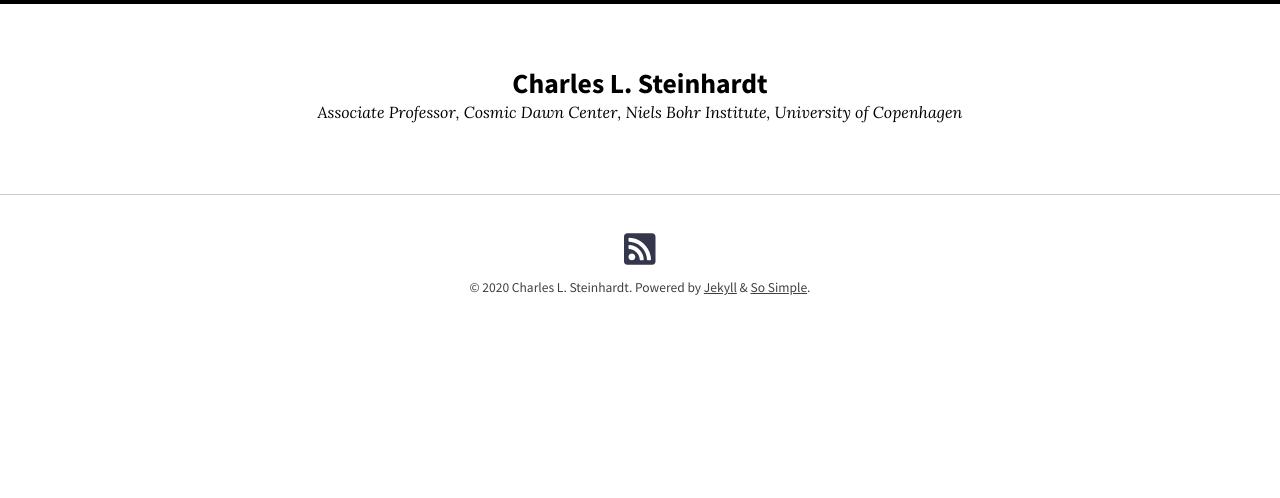
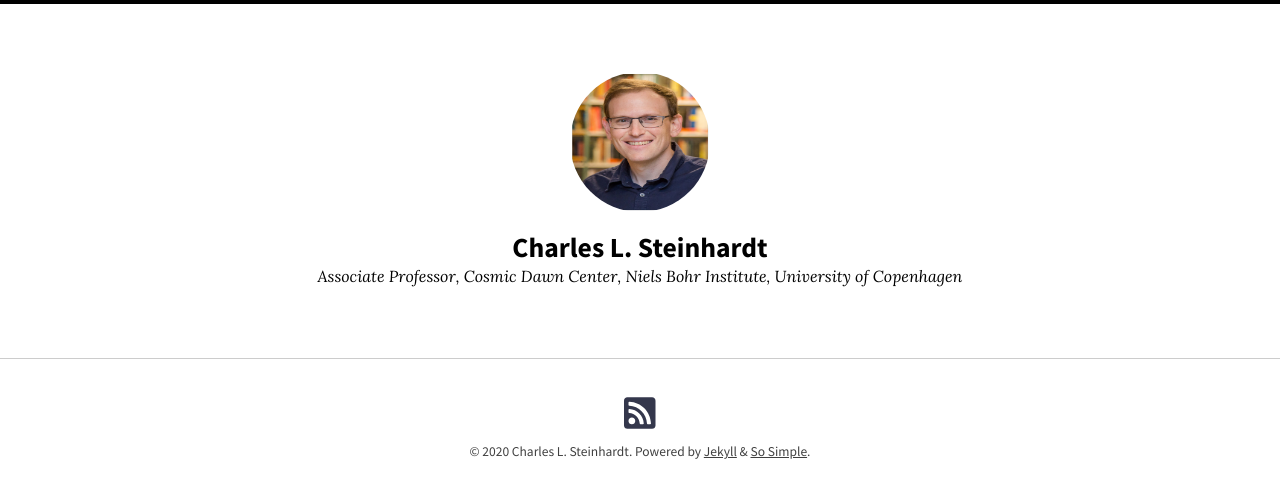
Before and after one commit to CSteinhardt/csteinhardt.github.io, a Jekyll site: the page built from index.md, in a window 1280 px wide. Shown: the top 498 px of the page. Built offline with Jekyll 4.4.1, drawn with Linux system fonts in a browser that asks for light colours; nearby versions of some CDN libraries.

Commit message:
Added image

```diff
--- a/_config.yml
+++ b/_config.yml
@@ -21,7 +21,7 @@ title: "Charles L. Steinhardt"
 description: "Associate Professor, Cosmic Dawn Center, Niels Bohr Institute, University of Copenhagen"
 baseurl: # the subpath of your site, e.g. "/blog"
 url: https://csteinhardt.github.io # the base hostname & protocol for your site e.g. "https://csteinhardt.github.io"
-logo: # path of site logo, e.g. "/images/logo.png"
+logo: images/headshot.jpg # path of site logo, e.g. "/images/logo.png"
 date_format: "%B %-d, %Y"
 read_time: # reading time estimates, e.g. true
 words_per_minute: 200 # 200
@@ -93,7 +93,7 @@ defaults:
 author:
   name: Charles Steinhardt
   picture:
-  email: steinhardt(at)nbi.ku.dk
+  email: steinhardt@nbi.ku.dk
   twitter:
   links:
     - title:
```
Also changed, not shown: images/headshot.jpg (added).
